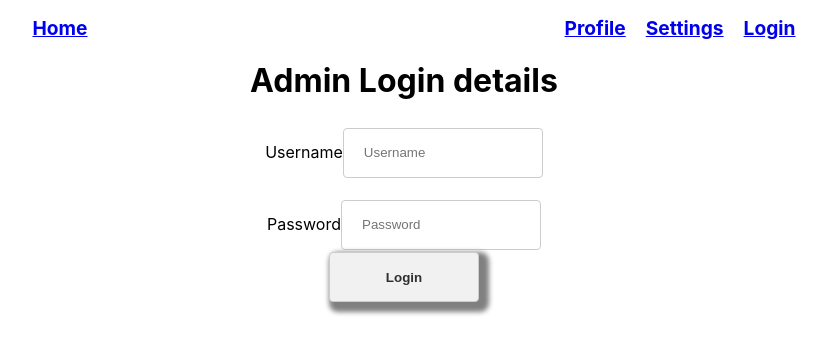
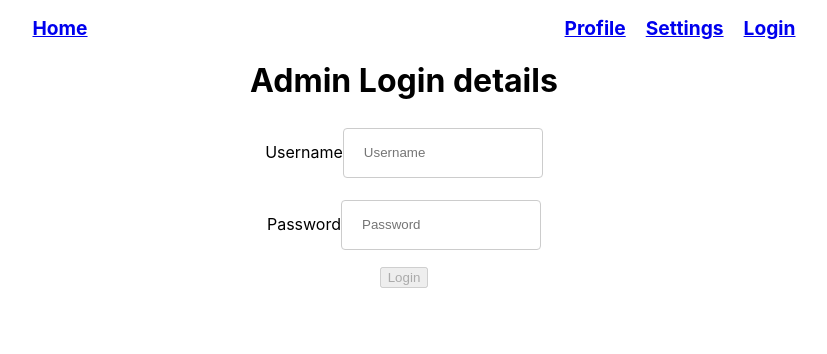
Before and after one commit to akpejionimi/userprofile, a React (Create React App) app: page /login in a window 1280 px wide. Shown: the top 354 px of the page, without its empty margins (236-1063 px from the left). Built offline with nearby package versions, Linux system fonts and the light colour scheme.

Commit message:
modified profle,login and settings components

```diff
--- a/src/App.js
+++ b/src/App.js
@@ -1,46 +1,60 @@
 import React, { Component } from 'react';
 import Navbar from './component/Navbar/Navbar.jsx';
 import data from './data';
-// import { Route, Switch } from 'react-router-dom';
 import Main from './component/Main/Main.jsx';
-// import Profile from './component/Main/Profile/Profile.jsx';
 import './App.css';
-// import Home from './component/Main/Home/Home.jsx';
-// import Login from './component/Main/Login/Login.jsx';
+
 
 class App extends Component {
   state = {
     data: data,
     details: data[0],
-    isAuth:false,
+    isAuth: false,
     contentText: "",
     passinput: "",
-    username: "admin",
-    password: "pass"
+    username: null,
+    password: null,
+    error: ""
+  }
 
+  submitClicked = (e) => {
+
+    if(this.state.username==="admin" &&
+       this.state.password=== "pass"){
+         this.setState ({
+           isAuth:true
+         });
+       }else {
+         let error = (
+           <p>incorrect details</p>
+         )
+        this.setState ({
+          error: error
+        });
        }
-  submitClicked = (e) => {
-    e.preventDefault()
-    console.log("clicked");
 
+       console.log(this.state.isAuth)
   }
 
 
 
-    handleChange = (e) => {
-      this.setState({ passwordinput: e.target.value });
-    }
+  handleChange = e => {
+    this.setState(
+      {
+        username: e.target.value
+      });
+    console.log(this.state.username);
+  };
 
 
   contentChange = (e) => {
-      this.setState({ contentText: e.target.value });
+    this.setState({
+      password: e.target.value
+    });
+    console.log(this.state.password)
+
   }
 
-    login = () =>  {
-      this.setState({
-        isAuth: true
-      })
-    }
 
   render() {
     return (
@@ -52,9 +66,10 @@ class App extends Component {
             handleChange={this.handleChange}
             contentChange={this.contentChange}
             submitClicked={this.submitClicked}
-              login={this.login}
             user={this.state.username}
             pass={this.state.password}
+            isAuth={this.state.isAuth}
+            error={this.state.error}
           />
 
           {/* <Switch>
--- a/src/component/Main/Login/Login.css
+++ b/src/component/Main/Login/Login.css
@@ -15,5 +15,4 @@ input {
     color: rgb(48, 46, 46);
     box-shadow: 5px 5px 5px 5px grey;
     margin-top: -50px;
-    font-weight: bolder;
 }
--- a/src/component/Main/Login/Login.jsx
+++ b/src/component/Main/Login/Login.jsx
@@ -1,4 +1,5 @@
 import React from "react";
+import { withRouter } from 'react-router-dom'
 
 import './Login.css';
 
@@ -7,21 +8,38 @@ const Login = (props) => {
     return (
         <>
             <h1>Admin Login details</h1>
+            {
+                props.isAuth ?
+
+                    (
+                        props.history.push("/profile")
+                    )
+                    :
+                    (
+                        <>
                             <form id="register-form" action="" method="post" novalidate>
+
                                 <div>
                                     <label for="username">Username</label>
-                <input onChange={props.handleChange} type="text"placeholder="Username" id="username"/>
+                                    <input onChange={props.handleChange} type="text" placeholder="Username" id="username" />
                                 </div>
                                 <div>
                                     <label for="password">Password</label>
-                <input onChange={props.contentChange} type="password"placeholder="Password" id="password"/>
+                                    <input onChange={props.contentChange} type="password" placeholder="Password" />
                                 </div>
-            <input onClick={props.submitClicked} disabled={(props.user && props.pass) ? "admin" : '' } type="submit" value="Login" id="submit"/>
-            {/* <input onClick={props.submitClicked} disabled={!props.handleChange || !props.contentChange} type="submit" value="Login" id="submit"/> */}
+                                {props.error}
                             </form>
+                            <button onClick={props.submitClicked}
+                             disabled={!props.user|| !props.pass}>Login </button>
+                        </>
+                    )
+
+            }
+
+
         </>
     )
 
 
 }
-export default Login;
+export default withRouter(Login);
--- a/src/component/Main/Main.jsx
+++ b/src/component/Main/Main.jsx
@@ -12,18 +12,23 @@ const Main = (props) => {
   return (
     <div className="Main">
       <Switch>
-        <Route path="/login" render={() =>(<Login
+        <Route path="/login" render={() => (<Login
           handleChange={props.handleChange}
           contentChange={props.contentChange}
           submitClicked={props.submitClicked}
-             login={props.login}
+          IsAuth={props.IsAuth}
           user={props.user}
           pass={props.pass}
+          error={props.error}
         />)} />
-             <Route path="/profile" render={() =>(<Profile
+        <Route path="/profile" render={() => <Profile
           details={props.details}
-             />)} />
-             <Route path="/settings" component={Settings} />
+          IsAuth={props.IsAuth}
+        />} />
+        <Route path="/settings" render={() => <Settings
+        IsAuth={props.IsAuth}
+        />}
+         />
         <Route path="/" component={Home} />
       </Switch>
     </div>
--- a/src/component/Main/Profile/Profile.jsx
+++ b/src/component/Main/Profile/Profile.jsx
@@ -1,11 +1,12 @@
 import React from "react";
-
+import {withRouter} from "react-router-dom";
 import './Profile.css'
 
 const Profile = (props) => {
 
         return (
             <div className="profDisplay">
+            {!props.isAuth && props.history.push("/login")}
             <div className="prof">
                 <h1>{props.details.name}</h1>
                 <h2>{props.details.role}</h2>
@@ -21,4 +22,4 @@ const Profile = (props) => {
     //     <p>welcome to my profile</p>
     // )
 }
-export default Profile;
+export default withRouter(Profile);
--- a/src/component/Main/Settings/Settings.jsx
+++ b/src/component/Main/Settings/Settings.jsx
@@ -1,15 +1,16 @@
 import React from 'react';
-
+import {withRouter} from 'react-router-dom'
 // import './Settings.css';
 
-const Settings = () => {
-
+const Settings = (props) => {
     return (
       <div className="Settings">
+      {!props.isAuth && props.history.push("/login")}
         <h3>Edit your profile details here</h3>
       </div>
     );
 
+
 }
 
-export default Settings;
+export default withRouter(Settings);
```
Lines whose indentation alone changed are shown as unchanged.
